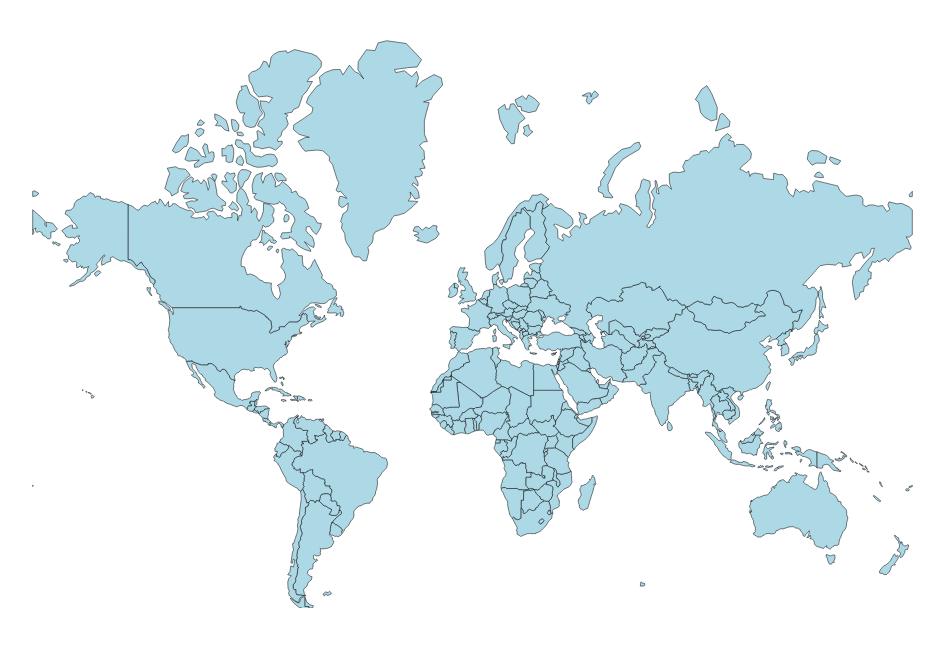
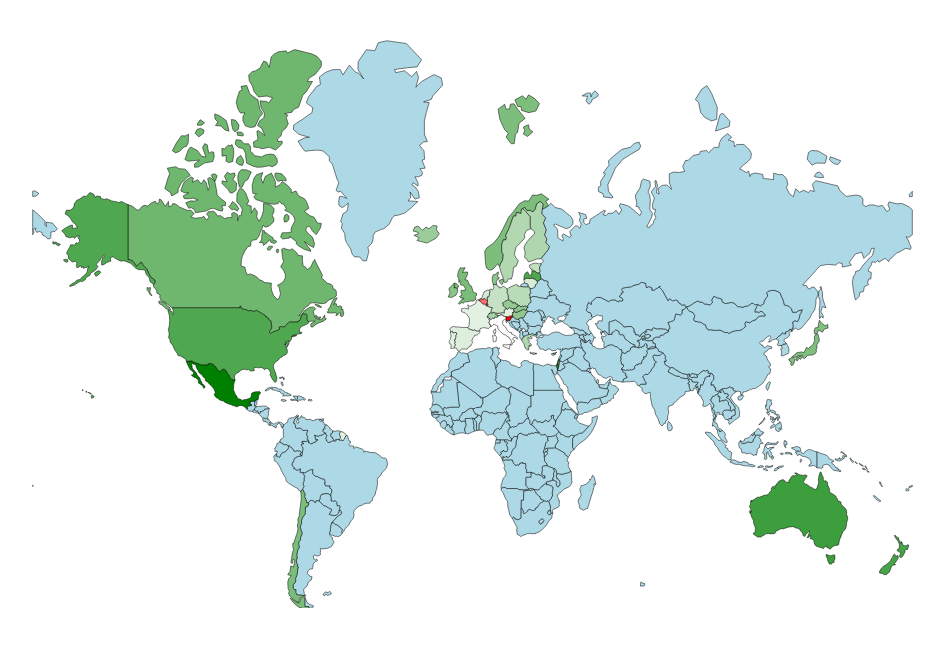
Before and after one commit to marcin-wosinek/js-viz-2, a website: page index.html in a window 1280 px wide. Shown: the top 646 px of the page, without its empty margins (198-1142 px from the left). Drawn offline with nearby package versions, Linux system fonts and the light colour scheme.

Commit message:
Add very basic vizualization

```diff
--- a/index.html
+++ b/index.html
@@ -26,13 +26,17 @@
         var path = d3.geo.path().projection(projection);
 
         var map = svg.selectAll('path')
-                     .data(geo_data.features)
+                     .data(geo_data.features, d => {
+                       return d.id;
+                     })
                      .enter()
                      .append('path')
                      .attr('d', path)
+                     .attr('class', d => d.id)
                      .style('fill', 'lightBlue')
                      .style('stroke', 'black')
                      .style('stroke-width', 0.5);
+
         d3.json("country-wage.json", wages => {
           d3.json("js-country-wage.json", jsWages => {
             let difference = [];
@@ -46,8 +50,21 @@
               });
             });
 
-            console.log(difference);
+            const filtered = difference.filter(d => d.averageTimes),
+              min = d3.min(filtered, d => d.averageTimes),
+              max = d3.max(filtered, d => d.averageTimes);
 
+            var colorScale = d3.scale.linear().domain([min, 1, max]).range(['red', 'white', 'green'])
+
+                console.log(filtered);
+
+            svg.selectAll('path').data(filtered, d => {
+              return d.country;
+              }).enter().forEach(apparentlyArray => {
+                apparentlyArray.forEach(d => {
+                    d3.select(`path.${d.__data__.country}`).style('fill', colorScale(d.__data__.averageTimes));
+                })
+              });
           });
         });
       };
```
